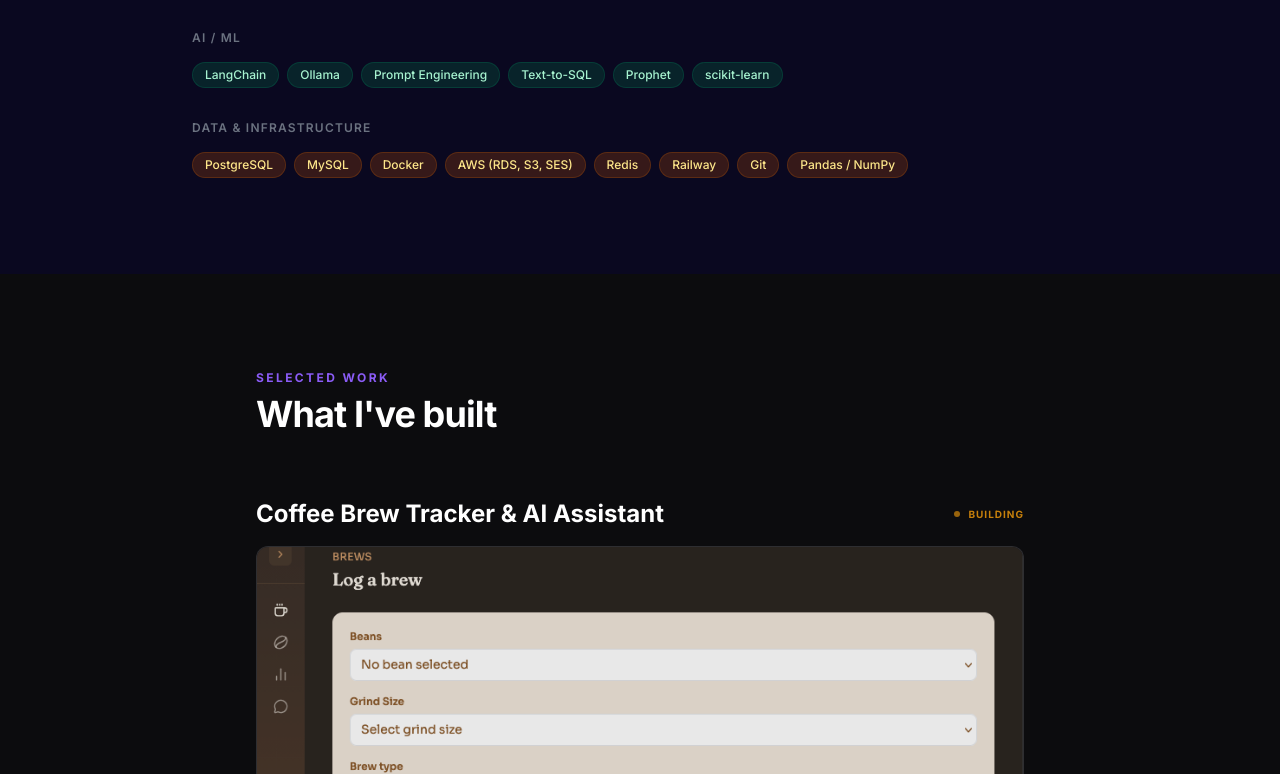
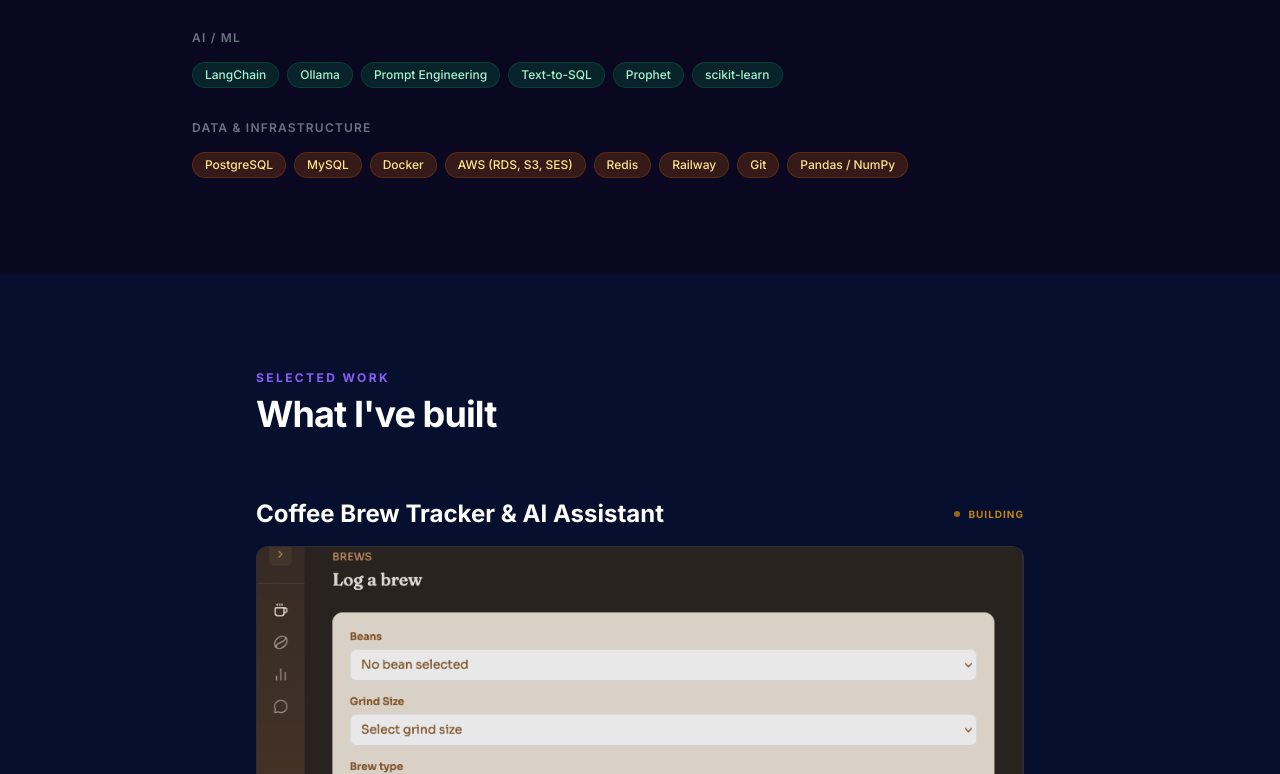
Before and after one commit to adiezakiel01/adiezakiel, a Next.js app: page / in a window 1280 px wide. Shown: the part 1722-2496 px from the top of the page. Built offline with nearby package versions, Linux system fonts and the light colour scheme.

Commit message:
Updated projects bacground color

```diff
--- a/components/Projects.tsx
+++ b/components/Projects.tsx
@@ -83,7 +83,7 @@ export function Projects() {
   const projectRefs = [ref1, ref2, ref3];
 
   return (
-    <section id="projects" className="py-24 px-6 bg-[#0c0c0e]">
+    <section id="projects" className="py-24 px-6 bg-[#06102e]">
       <div className="max-w-3xl mx-auto">
         <div ref={headingRef} className="reveal mb-16">
           <p className="text-violet-500 text-xs font-bold tracking-[0.2em] uppercase mb-2">
```
